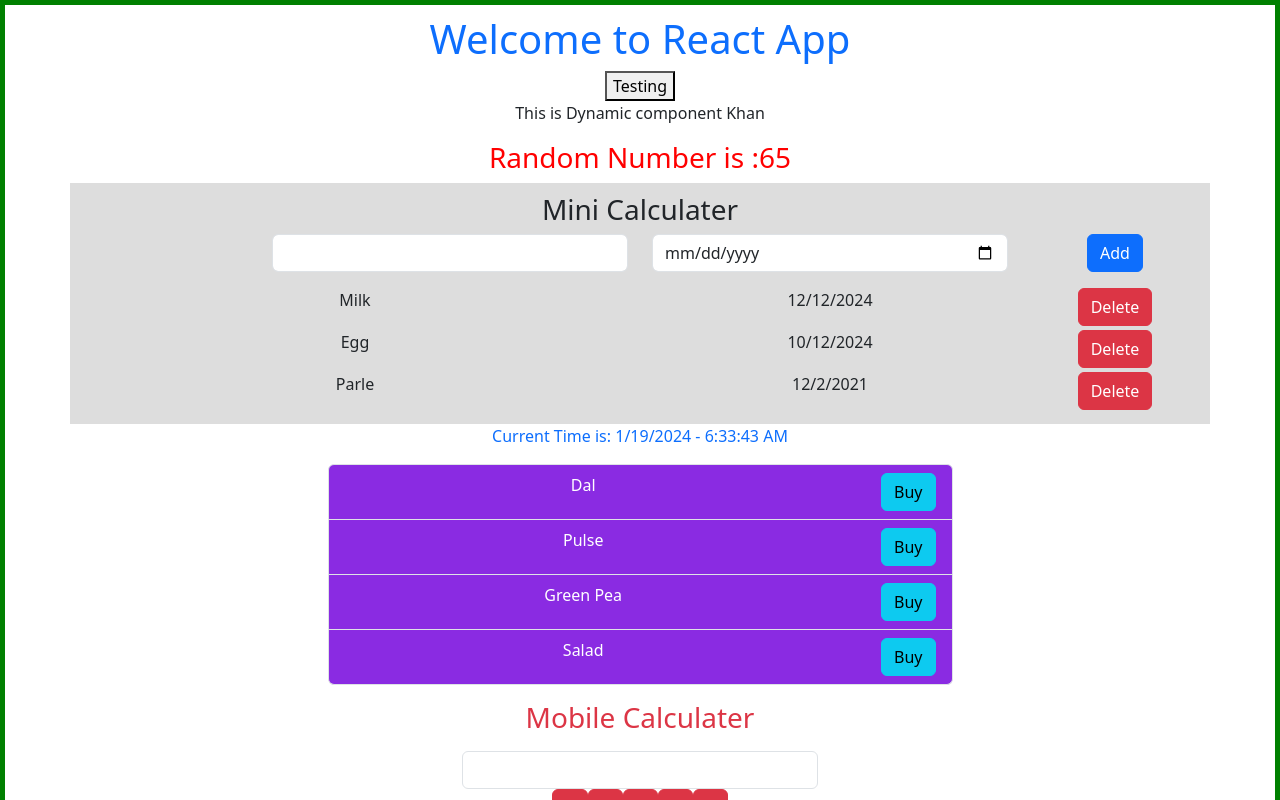
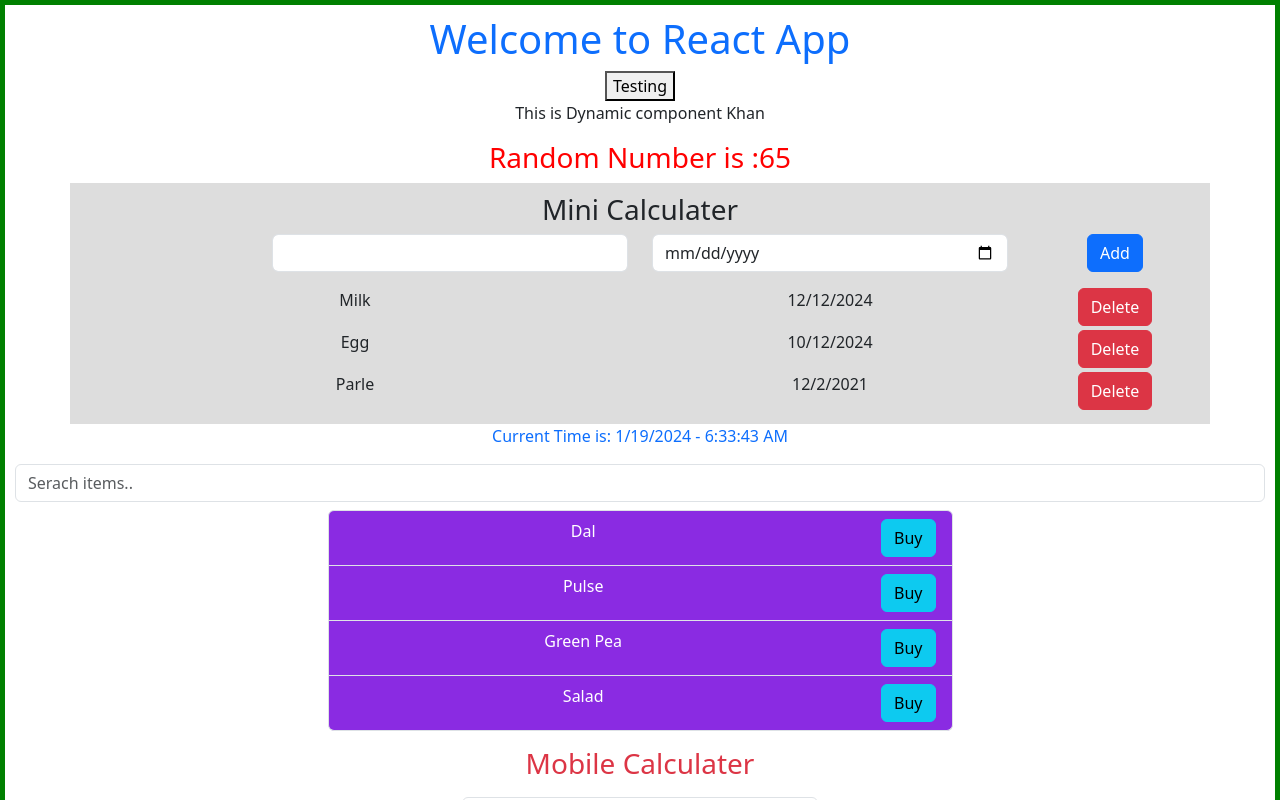
Before and after one commit to gubali/kg-react-demo, a React (Vite) app in the folder vite-project/: page / in a window 1280 px wide. Shown: the top 800 px of the page. Built offline with nearby package versions, Linux system fonts and the light colour scheme.

Commit message:
food items search items

```diff
--- a/vite-project/src/App.jsx
+++ b/vite-project/src/App.jsx
@@ -7,6 +7,7 @@ import FoodItems from "./component/FoodItems";
 import Header from "./component/Header";
 import MiniCalculator from "./component/MiniCalculator";
 import Container from "./component/Container";
+import SearchItems from './component/SearchItems'
 function App() {
   let foodItems = ["Dal", "Pulse", "Green Pea", "Salad"];
   const heading = "Welcome to React App";
@@ -20,6 +21,7 @@ function App() {
       <RandomKey></RandomKey>
       <Calculator></Calculator>
       <CurrentTime></CurrentTime>
+      <SearchItems></SearchItems>
       <FoodItems items={foodItems}></FoodItems>
       <MiniCalculator></MiniCalculator>
       <hr />
--- /dev/null
+++ b/vite-project/src/component/SearchItems.jsx
@@ -0,0 +1,7 @@
+const SearchItems = ()=>{
+    return <>
+      <input type="text" className="form-control mb-2" placeholder="Serach items.."></input>
+    </>
+}
+
+export default SearchItems;
```
